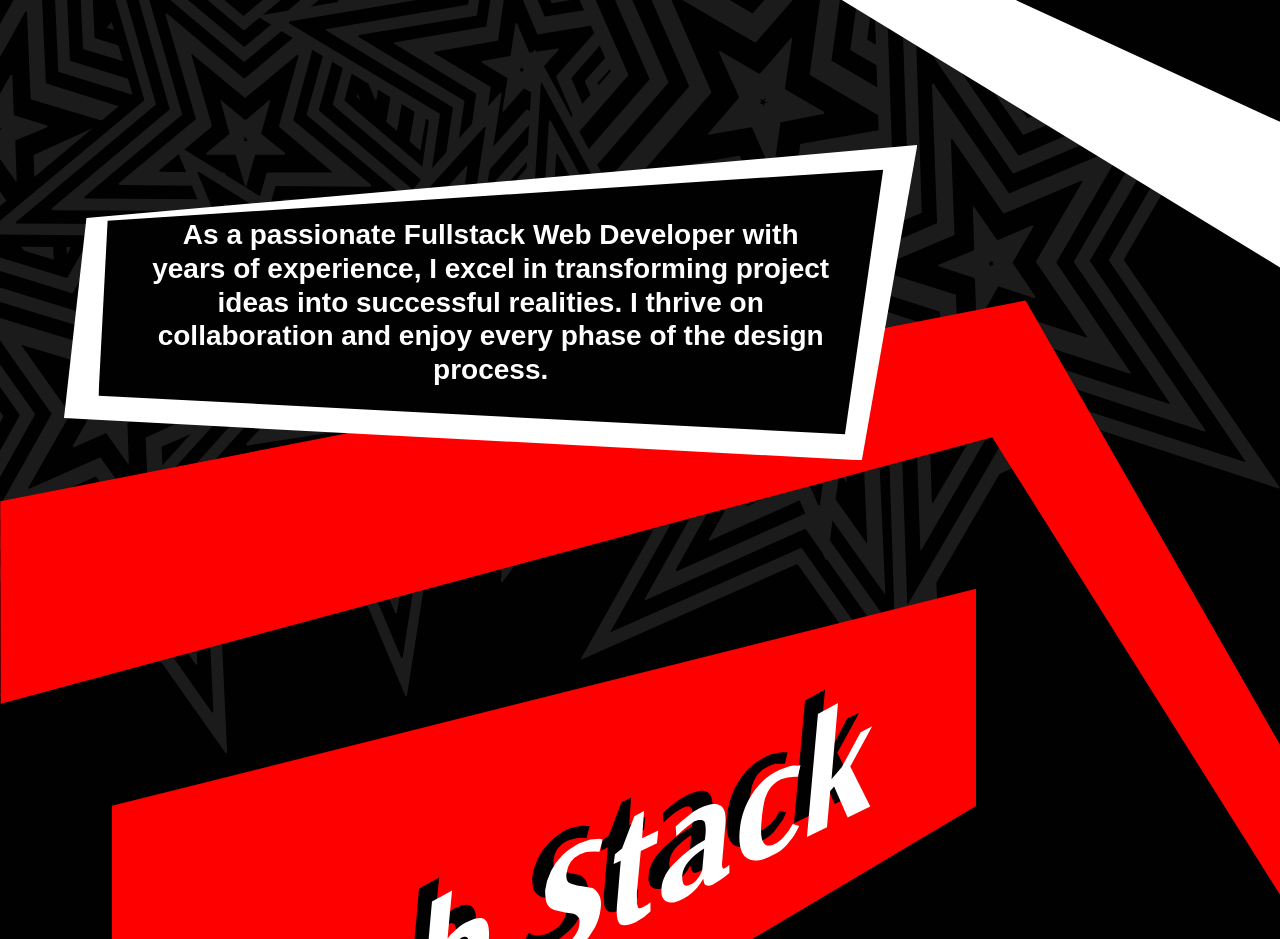
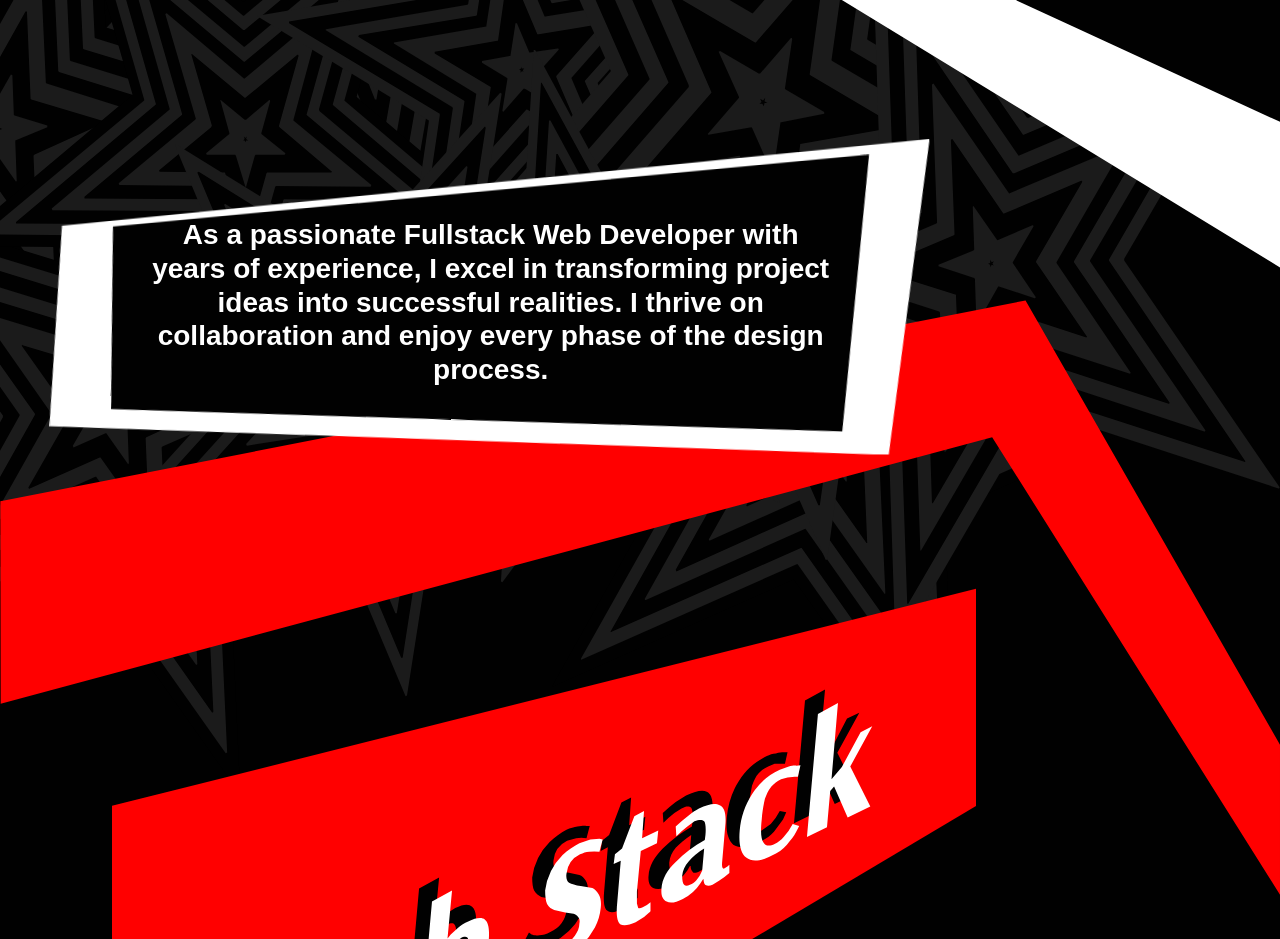
Before and after one commit to reyhaonan/reyhaonan.github.io, a SvelteKit app: page / in a window 1280 px wide. Shown: the part 2260-3199 px from the top of the page. Built offline with nearby package versions, Linux system fonts and the light colour scheme; a web font is replaced by a local one.

Commit message:
even more

```diff
--- a/src/app.css
+++ b/src/app.css
@@ -178,3 +178,19 @@ body {
 			rotateZ(-15deg);
 	}
 }
+
+@keyframes smootherJelly {
+	0% {
+		width: 100%;
+		transform: scale(1.05, 1) skewX(2deg) translateY(1px) rotateX(2deg) rotateY(1deg) rotateZ(-1deg);
+	}
+	50% {
+		width: 100%;
+		transform: scale(1, 1.1) skewX(-1deg) translateY(-2px) translateZ(1px);
+	}
+	100% {
+		width: 100%;
+		transform: scale(1, 1.05) skewX(2deg) translateY(1px) rotateX(-2deg) rotateY(-1deg)
+			rotateZ(-2deg);
+	}
+}
--- a/src/components/ExpSection.svelte
+++ b/src/components/ExpSection.svelte
@@ -19,18 +19,26 @@
 	</div>
 
 	<div class="flavorText absolute -bottom-[20vh] left-0 w-2/3 ml-16 z-10">
-		<svg width="100%" viewBox="0 0 1234 456" fill="none" xmlns="http://www.w3.org/2000/svg">
-			<path d="M32.4195 105.53L1234 0L1153.72 456L0 394.904L32.4195 105.53Z" fill="white" />
-		</svg>
 		<svg
-			class="absolute-center"
-			width="92%"
-			viewBox="0 0 1160 392"
+			width="100%"
+			class="animate-smootherJelly"
+			viewBox="0 0 1234 456"
 			fill="none"
 			xmlns="http://www.w3.org/2000/svg"
 		>
-			<path d="M13.5 76L1159.5 0.5L1103 391.5L0 334.5L13.5 76Z" fill="#010101" />
+			<path d="M32.4195 105.53L1234 0L1153.72 456L0 394.904L32.4195 105.53Z" fill="white" />
 		</svg>
+		<div class="absolute-center w-[90%]">
+			<svg
+				class="animate-[smootherJelly_1.2s_linear_infinite_alternate-reverse]"
+				width="100%"
+				viewBox="0 0 1160 392"
+				fill="none"
+				xmlns="http://www.w3.org/2000/svg"
+			>
+				<path d="M13.5 76L1159.5 0.5L1103 391.5L0 334.5L13.5 76Z" fill="#010101" />
+			</svg>
+		</div>
 
 		<p class="font-bold text-28 2xl:text-36 text-center absolute-center w-4/5 z-10 text-white">
 			As a passionate Fullstack Web Developer with years of experience, I excel in transforming
--- a/tailwind.config.js
+++ b/tailwind.config.js
@@ -66,7 +66,8 @@ module.exports = {
 		},
 		extend: {
 			animation: {
-				smoothJelly: 'smoothJelly 1s ease-in-out infinite alternate-reverse',
+				smoothJelly: 'smoothJelly 1s linear infinite alternate-reverse',
+				smootherJelly: 'smootherJelly 1s linear infinite alternate-reverse',
 				jelly: 'jelly 2.3s ease-in-out infinite alternate-reverse',
 				jelly2: 'jelly2 2s ease-in-out infinite alternate-reverse'
 			},
```
